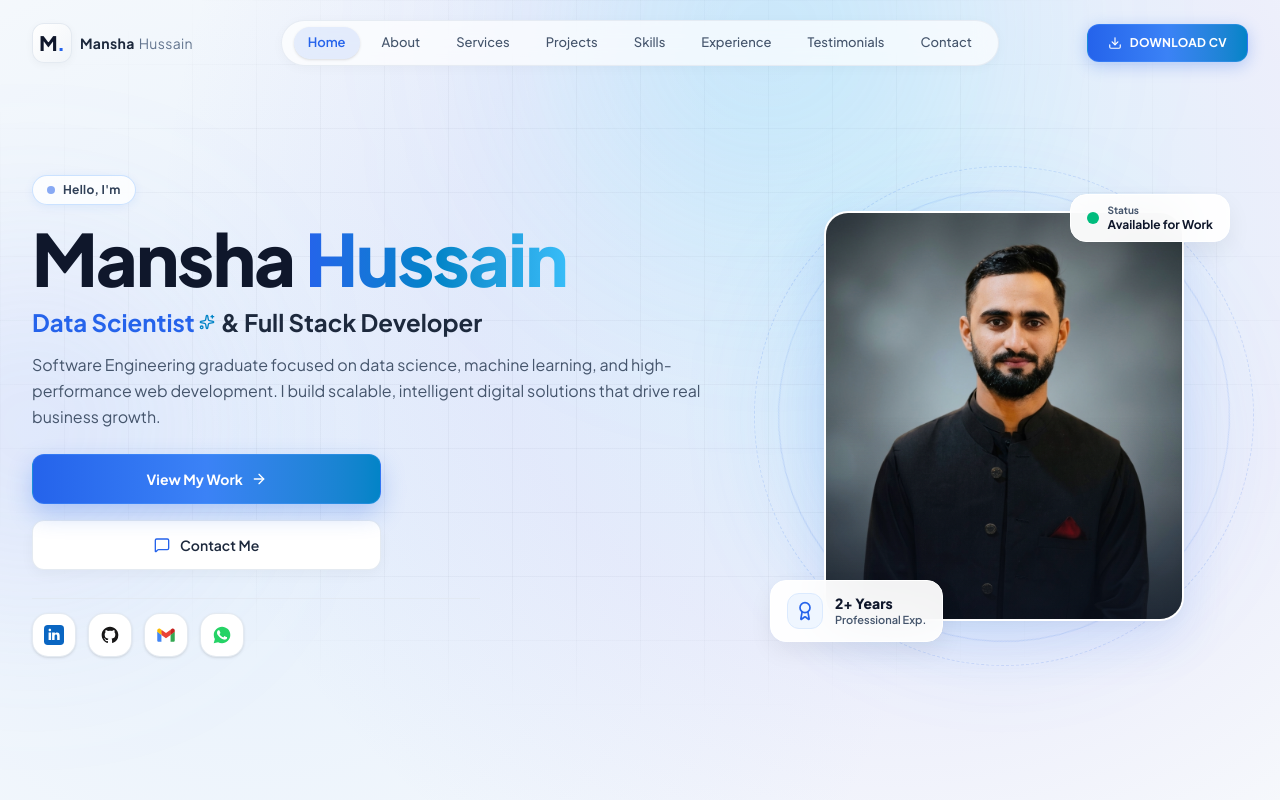
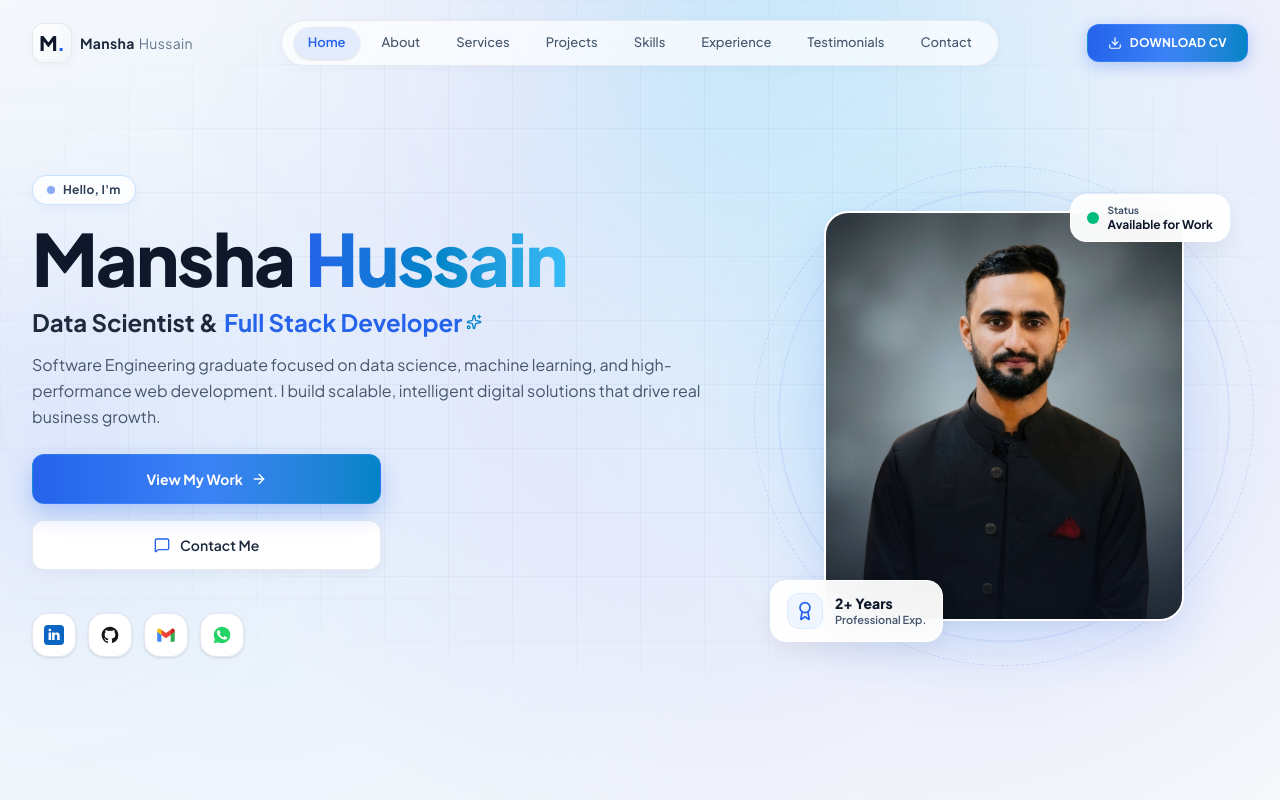
Before and after one commit to manshahussain5/Portfolio-ManshaHussain, a Next.js app: page / in a window 1280 px wide. Shown: the top 800 px of the page. Built offline with nearby package versions, Linux system fonts and the light colour scheme.

Commit message:
feat: add portfolio data configuration and core UI components

```diff
--- a/src/components/Hero.tsx
+++ b/src/components/Hero.tsx
@@ -63,11 +63,11 @@ export default function Hero() {
               transition={{ duration: 0.48, ease: [0.22, 1, 0.36, 1], delay: 0.16 }}
               className="text-lg sm:text-2xl font-bold text-slate-800 mb-3.5 flex flex-wrap items-center gap-1.5"
             >
+              <span>Data Scientist &amp;</span>
               <span className="text-[#2563EB] font-bold inline-flex items-center gap-1">
-                Data Scientist
+                Full Stack Developer
                 <Sparkles className="w-4 h-4 text-[#0284C7] inline" />
               </span>
-              <span>&amp; Full Stack Developer</span>
             </motion.h2>
 
             {/* Description */}
```
